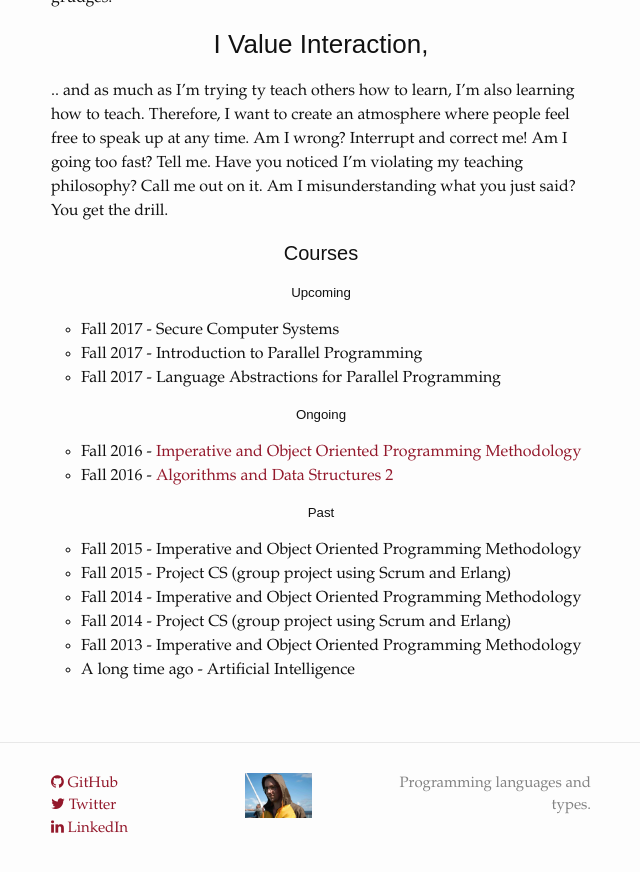
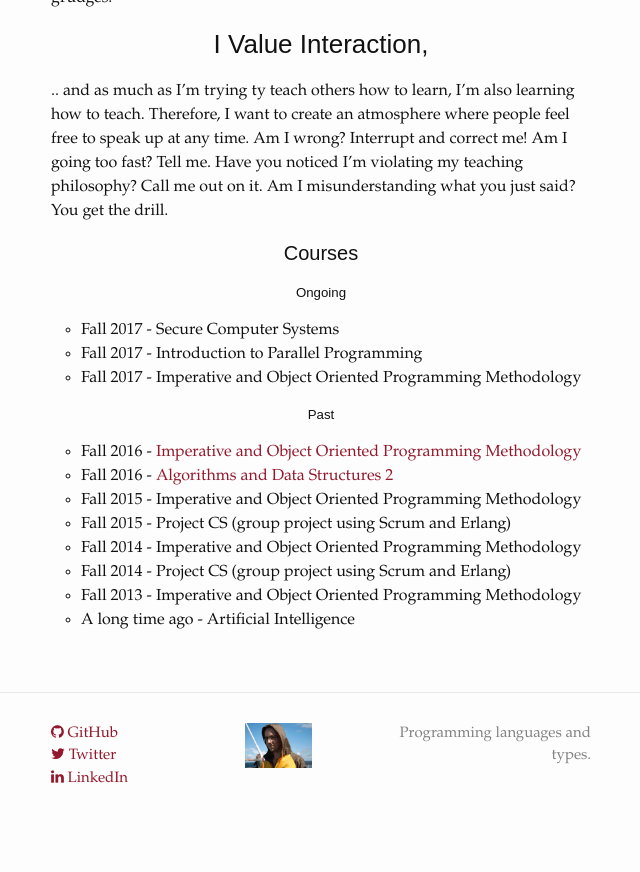
Before and after one commit to kaeluka/kaeluka.github.io, a Jekyll site: the page built from teaching.md, in a window 1280 px wide and 900 px high, scrolled down 652 px. Shown: the top 872 px of the window, without its empty margins (319-959 px from the left). Built offline with Jekyll 4.4.1, drawn with Linux system fonts in a browser that asks for light colours; nearby versions of some CDN libraries; after the commit the page ends 1502 px from its top, so only the background shows below that.

Commit message:
teaching update

```diff
--- a/teaching.md
+++ b/teaching.md
@@ -39,18 +39,16 @@ misunderstanding what you just said? You get the drill.
 
 #### Courses
 
-##### Upcoming
+##### Ongoing
+
 1. Fall 2017 - Secure Computer Systems
 1. Fall 2017 - Introduction to Parallel Programming
-1. Fall 2017 - Language Abstractions for Parallel Programming
+1. Fall 2017 - Imperative and Object Oriented Programming Methodology
 
-##### Ongoing
+##### Past
 
 1. Fall 2016 - <a href="http://wrigstad.com/ioopm" target="_blank">Imperative and Object Oriented Programming Methodology</a>
 1. Fall 2016 - <a href="https://studentportalen.uu.se/portal/portal/uusp/student/student-course?uusp.portalpage=true&toolMode=studentUse&entityId=139305&uusp-locale=en" target="_blank">Algorithms and Data Structures 2</a>
-
-##### Past
-
 1. Fall 2015 - Imperative and Object Oriented Programming Methodology
 1. Fall 2015 - Project CS (group project using Scrum and Erlang)
 1. Fall 2014 - Imperative and Object Oriented Programming Methodology
```
